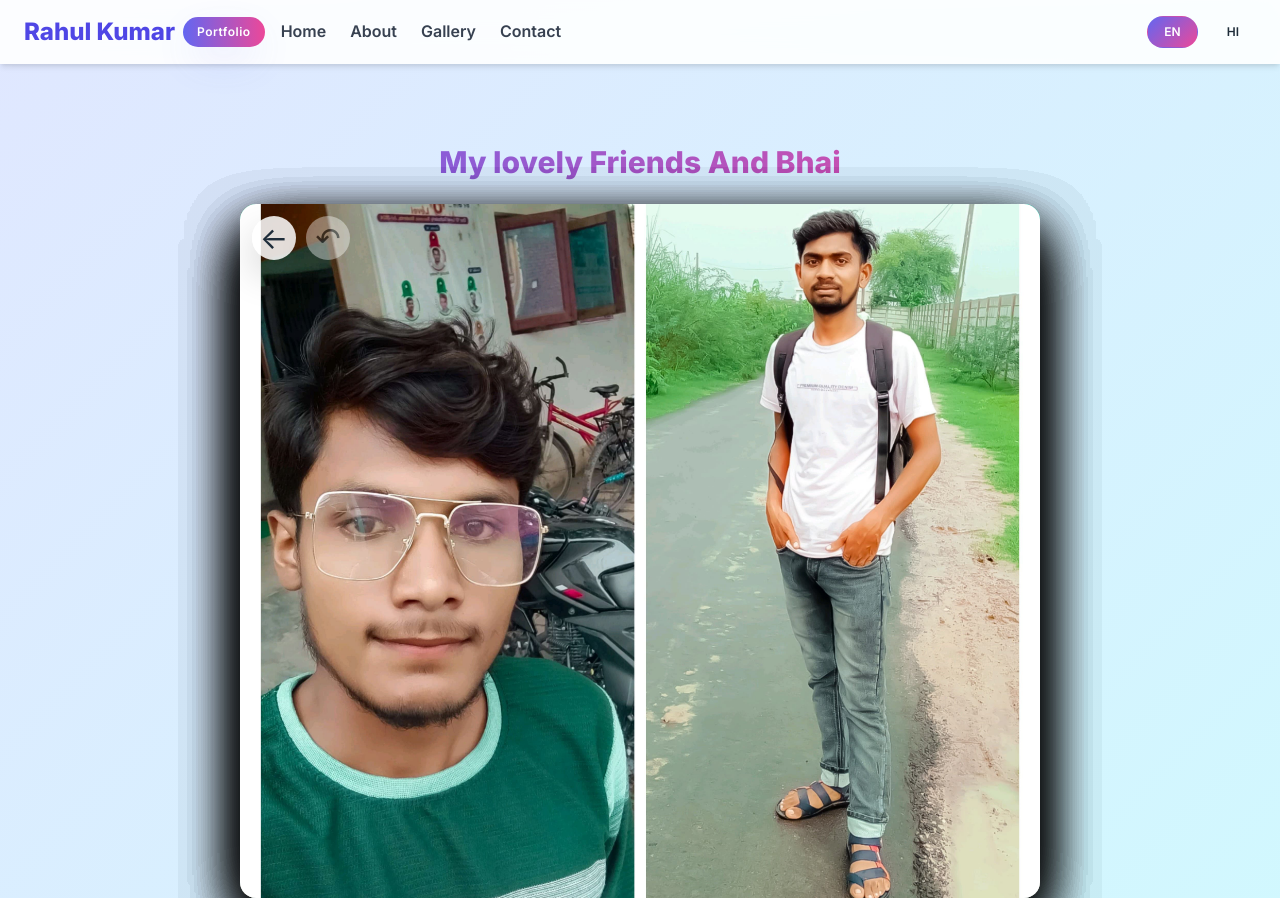
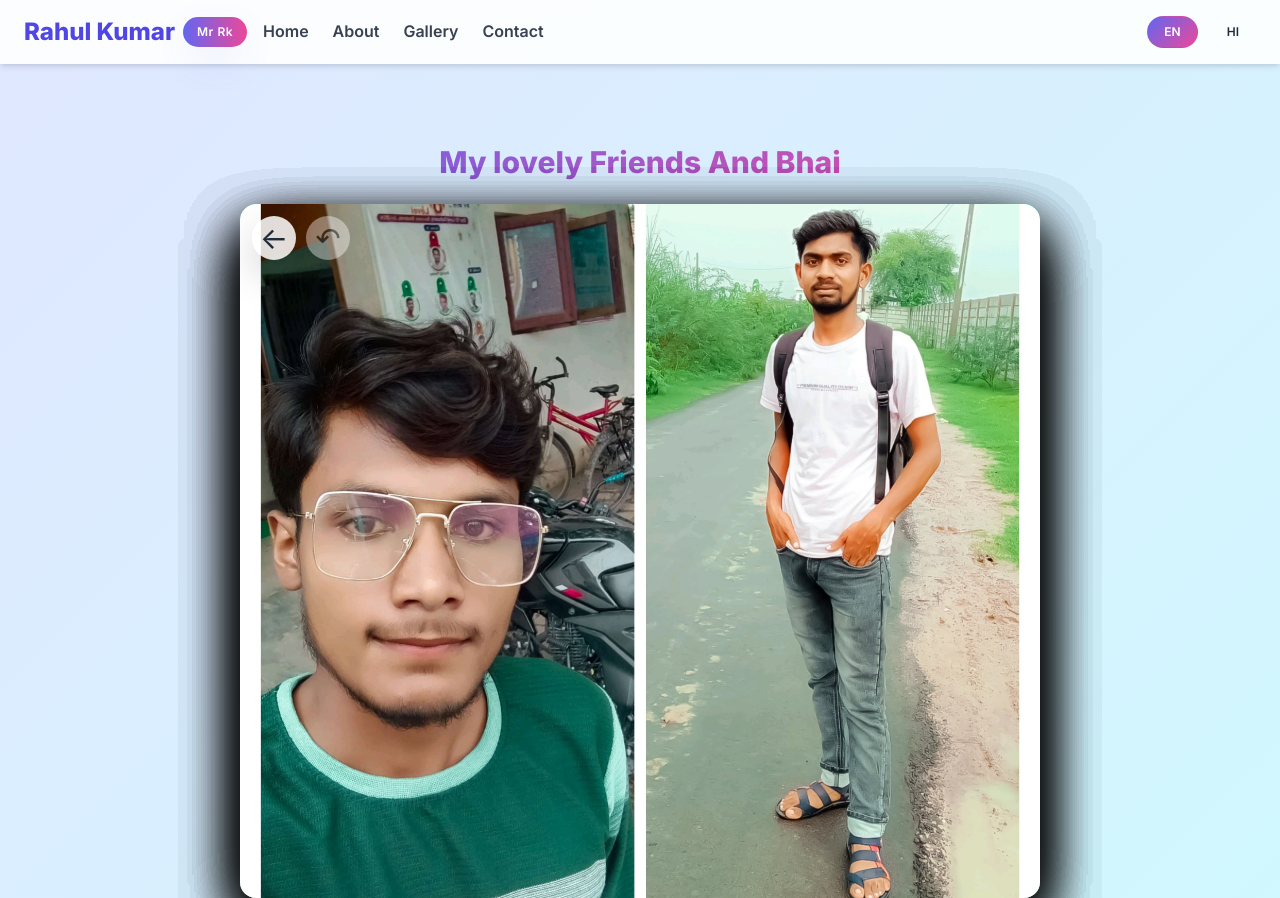
Before and after one commit to rahulkp8112/portfolio, a plain HTML site: page gallery.html in a window 1280 px wide. Shown: the top 898 px of the page. Drawn offline with nearby package versions, Linux system fonts and the light colour scheme.

Commit message:
Update gallery.html
Signed-off-by: rahulkp8112 <parirkm1012006@gmail.com>

```diff
--- a/gallery.html
+++ b/gallery.html
@@ -200,7 +200,7 @@
     <div class="max-w-7xl mx-auto flex flex-wrap items-center justify-between px-6 py-4 gap-4">
       <div class="flex items-center gap-2">
         <div class="text-2xl font-extrabold text-indigo-600">Rahul Kumar</div>
-        <div class="badge">Portfolio</div>
+        <div class="badge">Mr Rk</div>
       </div>
       <nav class="flex gap-6 flex-wrap">
         <a href="index.html" class="nav-link text-gray-700 hover:text-indigo-600">Home</a>
```
